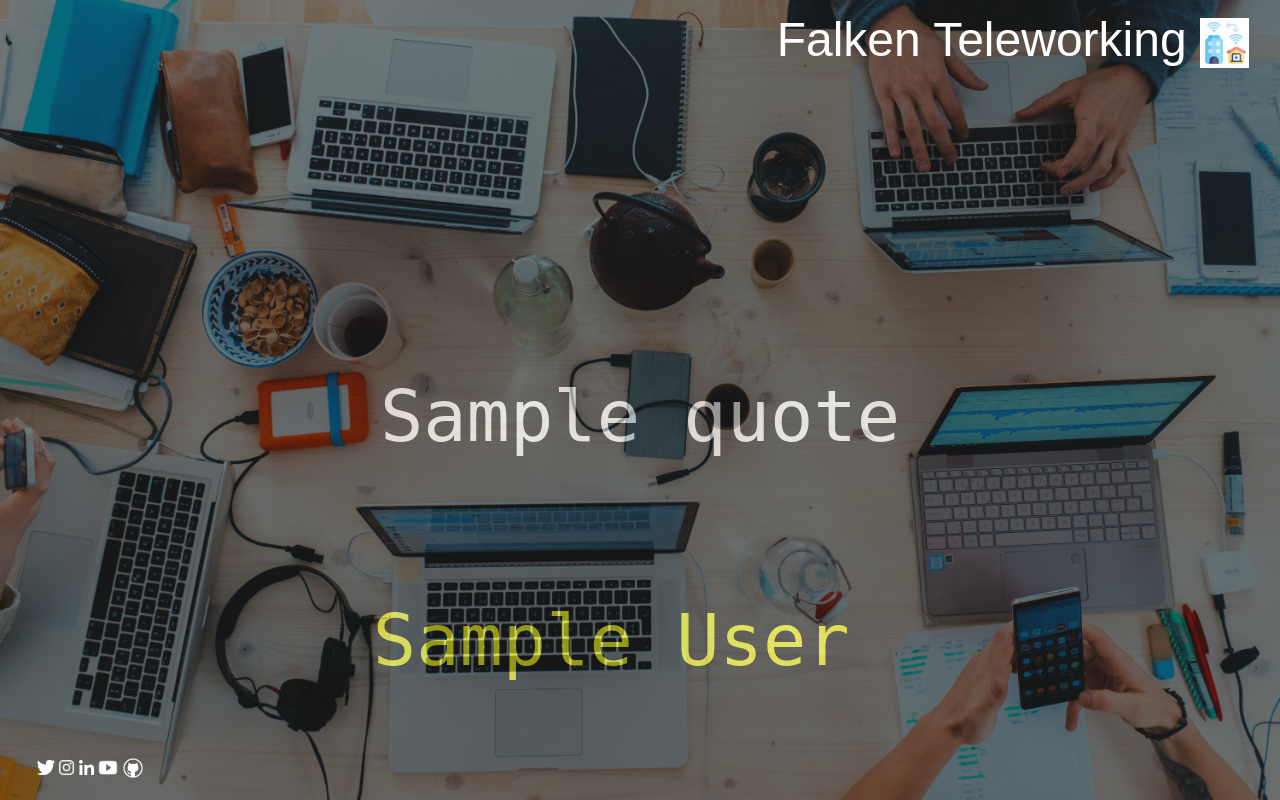
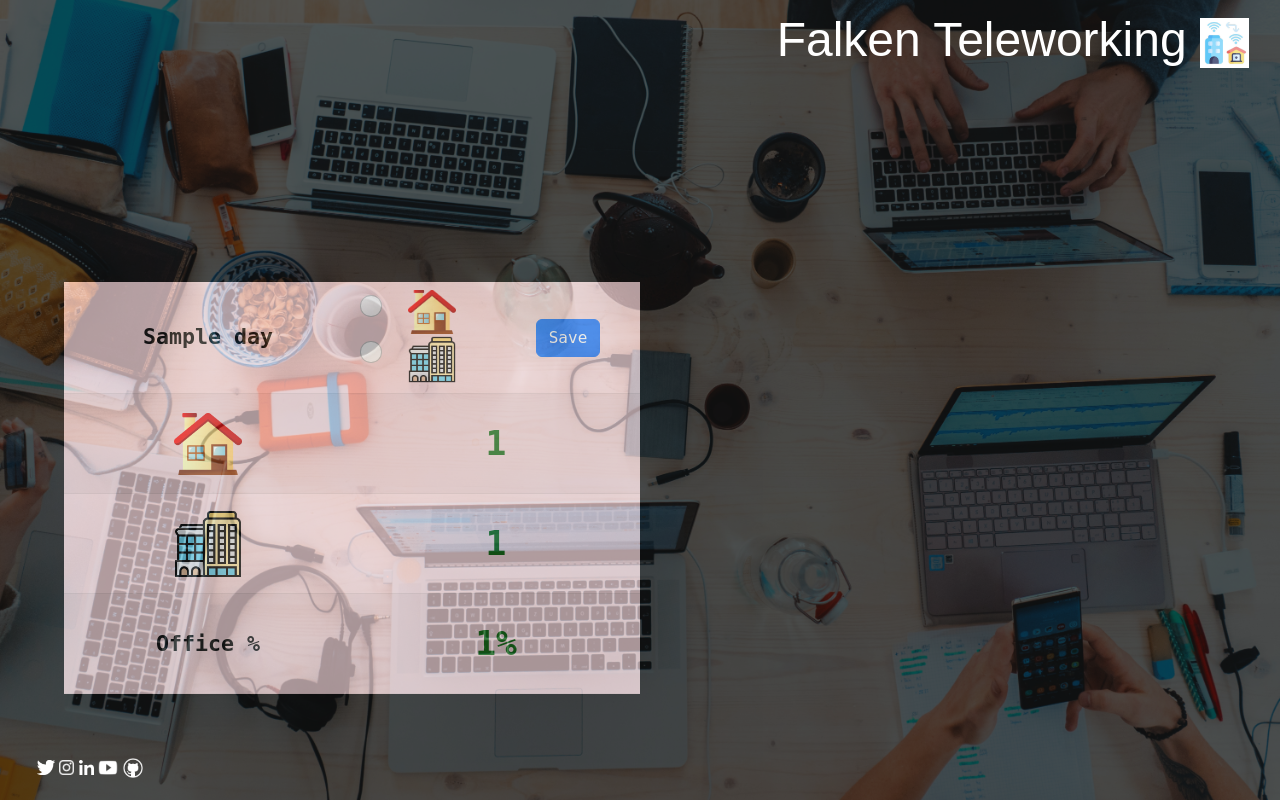
Before and after one commit to falken20/falken_teleworking, a Flask app: template templates/index.html in a window 1280 px wide. Run offline with Flask 2, Linux system fonts and the light colour scheme; the template is opened without the code that fills it: most values are stand-ins (such as "Sample title", 1, 10 or a date in 2020); parts of the project's set-up code (start-up, migrations or seed data) failed here and were passed over; some libraries are stand-ins or nearby versions.

Commit message:
First MVP without adding data to DB

```diff
--- a/falken_teleworking/main.py
+++ b/falken_teleworking/main.py
@@ -3,19 +3,28 @@
 
 from flask import Flask, render_template
 from dotenv import load_dotenv, find_dotenv
+import os
+from datetime import datetime
 
-from .logger import Log
+from .logger import Log, console
 from .config import get_settings
+from .models import Teleworking, db
 
 # Set environment vars
 load_dotenv(find_dotenv())
 
+console.rule("Falken Teleworking")
+settings = get_settings()
+Log.info(f"Settings: {settings}")
+
 app = Flask(__name__, template_folder="../templates",
             static_folder="../static")
 app.config['TEMPLATE_AUTO_RELOAD'] = True
+app.config['SQLALCHEMY_DATABASE_URI'] = os.environ['DATABASE_URL'].replace(
+    "://", "ql://", 1)
+app.config['SQLALCHEMY_TRACK_MODIFICATIONS'] = True
 
-settings = get_settings()
-Log.info(f"Settings: {settings}")
+db.init_app(app)
 
 
 @app.route("/")
@@ -23,7 +32,11 @@
 def home():
     Log.info("Access to home page")
 
-    return render_template("index.html")
+    count_home = Teleworking.get_count_days("true")
+    count_office = Teleworking.get_count_days("false")
+    percent = count_office / (count_home + count_office) * 100
+
+    return render_template("index.html", day=datetime.now().date(), count_home=count_home, count_office=count_office, percent=percent)
 
 
 if __name__ == "__main__":
--- a/requirements.txt
+++ b/requirements.txt
@@ -4,3 +4,5 @@
 requests
 gunicorn  # Neccesary for app.yaml
 pydantic # Neccesary for config.py
+flask-sqlalchemy
+psycopg2-binary
--- a/static/main.css
+++ b/static/main.css
@@ -19,6 +19,7 @@
 
 .aboutPageText {
     text-align: center;
+    align-content: center;
     color: white;
     font-family: Monospace, Arial, Helvetica, sans-serif;
     font-size: 150%;
@@ -36,12 +37,12 @@
 }
 
 .aboutPageLayer {
-    padding-top: 20%;
+    padding-top: 15%;
     align-content: center;
     background-color: black;
     height: 100%;
     width: 100%;
-    opacity: 0.50;
+    opacity: 0.65;
 }
 
 .contactPage {
@@ -134,9 +135,9 @@
     text-align: left;
 }
 
-.weatherData {
+.appData {
     color: black !important;
-    font-size: 60%;
+    font-size: 30%;
     text-align: left;
 }
 
@@ -190,5 +191,9 @@
  }
 
  .iconData {
-     width: 40%;
- }
+    width: 25%;
+}
+
+.iconSmall {
+    width: 60%;
+}
--- a/templates/index.html
+++ b/templates/index.html
@@ -23,9 +23,43 @@
     <div class="section aboutPage">
         <div class="aboutPageLayer">
             <div class="aboutPageText">
-                {{quote}}
-                <br>
-                <div class="aboutPageAuthor">{{author}}</div>
+                <table class="table table-danger table-striped appData" style="width: 50%">
+                    <thead>
+                        <tr style="height: 60px;">
+                            <th scope="col" style="width: 50%">{{ day }}</th>
+                            <th scope="col" style="width: 25%">
+                                <div class="form-check form-check-inline">
+                                    <input class="form-check-input" type="radio" name="inlineRadioOptions" id="inlineRadio1" value="option1">
+                                    <label class="form-check-label" for="inlineRadio1"><img src="/static/assets/home.png" class="iconSmall"></label>
+                                </div>
+                                <div class="form-check form-check-inline">
+                                    <input class="form-check-input" type="radio" name="inlineRadioOptions" id="inlineRadio2" value="option2">
+                                    <label class="form-check-label" for="inlineRadio2"><img src="/static/assets/office.png" class="iconSmall"></label>
+                                </div>
+                            </th>
+                            <th scope="col" style="width: 25%">
+                                <button type="submit" class="btn btn-primary">Save</button>
+                            </th>
+                        </tr>
+                    </thead>
+                    <tbody>
+                        <tr>
+                            <th scope="row"><img src="/static/assets/home.png" class="iconData"></th>
+                            <td title="Home days" colspan="2">{{ count_home }}</td>
+                        </tr>
+                        <tr>
+                            <th scope="row"><img src="/static/assets/office.png" class="iconData"></th>
+                            <td title="Office days" colspan="2">{{ count_office }}</td>
+                        </tr>
+                        <tr>
+                            <th scope="row">Office %</th>
+                            <td title="Current Rate" colspan="2">{{ percent }}%</td>
+                        </tr>
+                   </tbody>
+                  </table>
+
+
+
             </div>
         </div>
     </div>
```
Also changed, not shown: falken_teleworking/models.py (added, +100 -0 lines), static/assets/home.png (added), static/assets/office.png (added), 1 other file.
